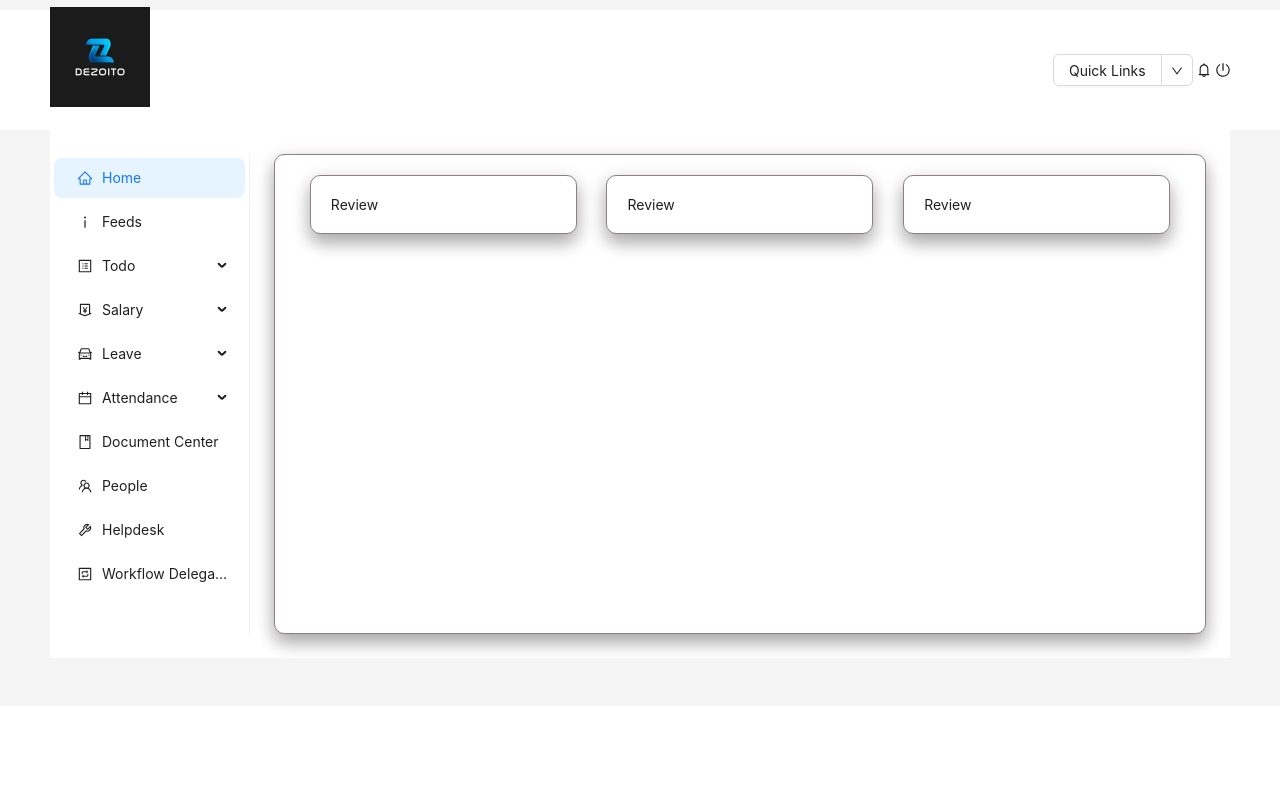
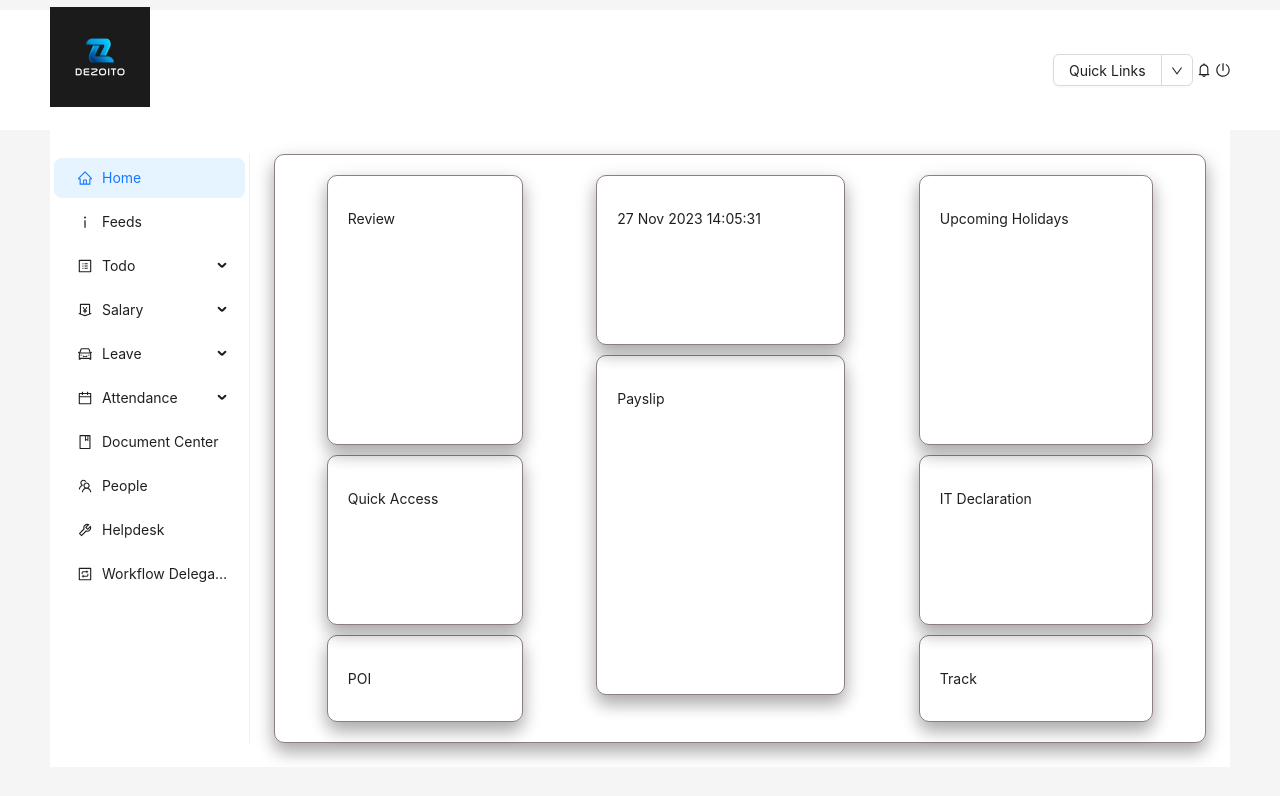
Before and after one commit to dev-krishnaSuresh/hrmsFrontendCustomer, a React (Create React App) app: page / in a window 1280 px wide. Both pictures are taken after a click on the item "Home". Shown: the top 796 px of the page. Built offline with nearby package versions, Linux system fonts and the light colour scheme.

Commit message:
27.11.23

```diff
--- a/package.json
+++ b/package.json
@@ -8,6 +8,7 @@
     "@testing-library/react": "^13.4.0",
     "@testing-library/user-event": "^13.5.0",
     "antd": "^5.11.3",
+    "moment": "^2.29.4",
     "react": "^18.2.0",
     "react-dom": "^18.2.0",
     "react-router": "^6.20.0",
--- a/src/components/Feeds.js
+++ b/src/components/Feeds.js
@@ -1,7 +1,57 @@
 import React from "react";
-
+import { Tabs } from "antd";
 function Feeds() {
-  return <div>Feeds</div>;
+  const items = [
+    {
+      label: `All feeds`,
+      key: 1,
+      // disabled: i === 28,
+      children: "all feeds",
+    },
+    {
+      label: `Everyone`,
+      key: 2,
+      // disabled: i === 28,
+      children: "everyone",
+    },
+    {
+      label: "Events",
+      key: 3,
+      // disabled: i === 28,
+      children: "events",
+    },
+    {
+      label: "Company News",
+      key: 4,
+      // disabled: i === 28,
+      children: "company news",
+    },
+    {
+      label: "Appreciation",
+      key: 5,
+      // disabled: i === 28,
+      children: "appreciation",
+    },
+    {
+      label: "Buy/Sell/Rent",
+      key: 6,
+      // disabled: i === 28,
+      children: "buy/sell/rent",
+    },
+  ];
+  return (
+    <div>
+      Groups;
+      <Tabs
+        defaultActiveKey="1"
+        tabPosition={"left"}
+        style={{
+          height: 500,
+        }}
+        items={items}
+      />
+    </div>
+  );
 }
 
 export default Feeds;
--- a/src/components/Home.js
+++ b/src/components/Home.js
@@ -1,13 +1,62 @@
-import React from "react";
 import "./style.css";
+import React, { useState, useEffect } from "react";
+import moment from "moment";
+import { Col, Divider, Row } from "antd";
+function Home() {
+  const [currentTime, setCurrentTime] = useState(
+    moment().format("DD MMM YYYY HH:mm:ss")
+  );
+  const DemoBox = (props) => (
+    <div className="boxes">
+      <p className={`height-${props.value}`}>{props.children}</p>
+    </div>
+  );
 
-function Home() {
+  useEffect(() => {
+    const intervalId = setInterval(() => {
+      setCurrentTime(moment().format("DD MMM YYYY HH:mm:ss"));
+    }, 1000);
+
+    return () => clearInterval(intervalId);
+  }, []);
   return (
-    <div className="homeContent">
-      <div className="homeContent1">Review</div>
-      <div className="homeContent2">Review</div>
-      <div className="homeContent3">Review</div>
-    </div>
+    <>
+      <div className="homeContent">
+        <div className="review">
+          <DemoBox value={200}>Review</DemoBox>
+        </div>
+        <div className="time">
+          <DemoBox value={100}>
+            <p> {currentTime}</p>
+          </DemoBox>
+        </div>
+        <div className="holidays">
+          <DemoBox value={200}>Upcoming Holidays</DemoBox>
+        </div>
+        <div className="quickAccess">
+          <DemoBox value={100}>Quick Access</DemoBox>
+        </div>
+        <div className="payslip">
+          <DemoBox value={270}>Payslip</DemoBox>
+        </div>
+        <div className="itDeclaration">
+          <DemoBox value={100}>IT Declaration</DemoBox>
+        </div>
+        <div className="track">
+          <DemoBox value={0}>Track</DemoBox>
+        </div>
+        <div className="poi">
+          <DemoBox value={80}>POI</DemoBox>
+        </div>
+      </div>
+    </>
+    // <div className="homeContent">
+    //   <div className="homeContent1">Review</div>
+    //   <div className="homeContent2">
+    //     <p> {currentTime}</p>
+    //   </div>
+    //   <div className="homeContent3">Review</div>
+    // </div>
   );
 }
 
--- a/src/components/Salary/Payslip.js
+++ b/src/components/Salary/Payslip.js
@@ -1,7 +1,28 @@
 import React from "react";
+import "../style.css";
 
 function Payslip() {
-  return <div>Payslip</div>;
+  const DemoBox = (props) => (
+    <div className="boxes">
+      <p className={`height-${props.value}`}>{props.children}</p>
+    </div>
+  );
+
+  return (
+    <>
+      Payslip
+      <div className="payslipContent">
+        <div className="earnings">
+          <DemoBox value={120}>Earnings</DemoBox>
+        </div>
+
+        <div className="deductions">
+          <DemoBox value={120}>Deductions</DemoBox>
+        </div>
+        <div>Employee Details</div>
+      </div>
+    </>
+  );
 }
 
 export default Payslip;
--- a/src/components/Salary/YTDReports.js
+++ b/src/components/Salary/YTDReports.js
@@ -1,7 +1,46 @@
 import React from "react";
+import { Space, Table, Tag } from "antd";
 
 function YTDReports() {
-  return <div>YTD Reports</div>;
+  const dataSource = [
+    {
+      key: "1",
+      name: "Mike",
+      age: 32,
+      address: "10 Downing Street",
+    },
+    {
+      key: "2",
+      name: "John",
+      age: 42,
+      address: "10 Downing Street",
+    },
+  ];
+
+  const columns = [
+    {
+      title: "Name",
+      dataIndex: "name",
+      key: "name",
+    },
+    {
+      title: "Age",
+      dataIndex: "age",
+      key: "age",
+    },
+    {
+      title: "Address",
+      dataIndex: "address",
+      key: "address",
+    },
+  ];
+
+  return (
+    <div>
+      YTD Reports
+      <Table dataSource={dataSource} columns={columns} />;
+    </div>
+  );
 }
 
 export default YTDReports;
--- a/src/components/Todo/Review.js
+++ b/src/components/Todo/Review.js
@@ -1,7 +1,64 @@
 import React from "react";
+import { Tabs } from "antd";
 
 function Review() {
-  return <div>Review</div>;
+  const items = [
+    {
+      label: `Attendance Regulariz`,
+      key: 1,
+      // disabled: i === 28,
+      children: "attendance regulariz",
+    },
+    {
+      label: `Resignations`,
+      key: 2,
+      // disabled: i === 28,
+      children: "resignations",
+    },
+    {
+      label: "Helpdesk",
+      key: 3,
+      // disabled: i === 28,
+      children: "helpdesk",
+    },
+    {
+      label: "Leave",
+      key: 4,
+      // disabled: i === 28,
+      children: "leave",
+    },
+    {
+      label: "leave Cancel",
+      key: 5,
+      // disabled: i === 28,
+      children: "leave Cancel",
+    },
+    {
+      label: "leave Comp Off",
+      key: 6,
+      // disabled: i === 28,
+      children: "leave Comp off",
+    },
+    {
+      label: "Restricted Holidays",
+      key: 7,
+      // disabled: i === 28,
+      children: "Restricted Holidays",
+    },
+  ];
+  return (
+    <div>
+      Review
+      <Tabs
+        defaultActiveKey="1"
+        tabPosition={"left"}
+        style={{
+          height: 500,
+        }}
+        items={items}
+      />
+    </div>
+  );
 }
 
 export default Review;
--- a/src/components/style.css
+++ b/src/components/style.css
@@ -19,3 +19,84 @@
   border: 0.5px solid rgba(66, 42, 42, 0.6);
   box-shadow: 0 10px 16px 0 rgba(0, 0, 0, 0.2), 0 6px 20px 0 rgba(0, 0, 0, 0.19);
 }
+/* .grids {
+  background-color: gray;
+} */
+#components-grid-demo-flex-align [class~="ant-row"] {
+  background: rgba(128, 128, 128, 0.08);
+}
+
+.boxes {
+  border-radius: 10px;
+  padding: 20px;
+  border: 0.5px solid rgba(66, 42, 42, 0.6);
+  box-shadow: 0 10px 16px 0 rgba(0, 0, 0, 0.2), 0 6px 20px 0 rgba(0, 0, 0, 0.19);
+}
+.height-100 {
+  height: 100px;
+}
+
+.height-50 {
+  height: 50px;
+}
+
+.height-200 {
+  height: 200px;
+}
+.height-120 {
+  height: 120px;
+}
+
+.height-270 {
+  height: 270px;
+}
+
+.review {
+  grid-area: review;
+}
+.time {
+  grid-area: time;
+}
+.holidays {
+  grid-area: holidays;
+}
+.quickAccess {
+  grid-area: quickAccess;
+}
+.payslip {
+  grid-area: payslip;
+}
+.itDeclaration {
+  grid-area: itDeclaration;
+}
+.track {
+  grid-area: track;
+}
+.poi {
+  grid-area: poi;
+}
+
+.homeContent > div {
+}
+.homeContent {
+  display: grid;
+  grid-template-areas:
+    "review review time time holidays holidays"
+    "review review time time holidays holidays"
+    "review review payslip payslip holidays holidays"
+    "quickAccess quickAccess payslip payslip itDeclaration itDeclaration"
+    "quickAccess quickAccess payslip payslip itDeclaration itDeclaration"
+    "poi poi payslip payslip track track";
+  gap: 10px;
+}
+
+.payslipContent {
+  display: flex;
+  justify-content: space-around;
+}
+.payslipContent .earnings {
+  width: 40%;
+}
+.payslipContent .deductions {
+  width: 30%;
+}
```
Also changed, not shown: 1 other file (tests, documents, lock files or other folders).
